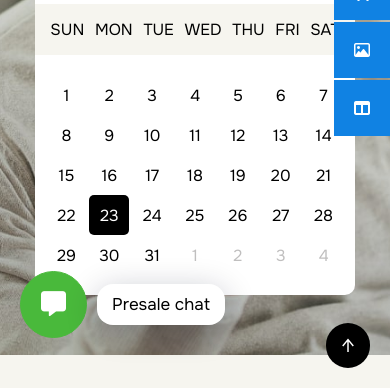
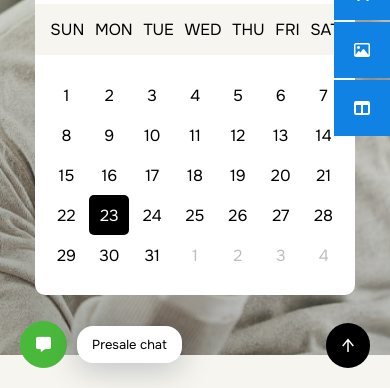
Before and after one commit to Ajaydev2002/Health_hub, a plain HTML site: page index.html in a window 390 px wide. Shown: the part 456-844 px from the top of the page. Drawn offline with Linux system fonts and the light colour scheme.

Commit message:
changd code

```diff
--- a/styles.css
+++ b/styles.css
@@ -596,8 +596,9 @@ body {
     align-items: center;
     position: absolute;
     position: fixed;
-    bottom: 50px;
+    bottom: 20px;
     left: 20px;
+    z-index: 100;
 }
 .please-chat i {
     border: 1px solid rgb(73, 185, 59);
@@ -2207,6 +2208,13 @@ body {
         width: 100%;
     }
 
+    .please-chat i {
+        font-size: 15px;
+        padding: 15px;
+    }
+    .please-chat p {
+        font-size: 13px;
+    }
 
     .our-services-section2 {
         display: flex;
```
